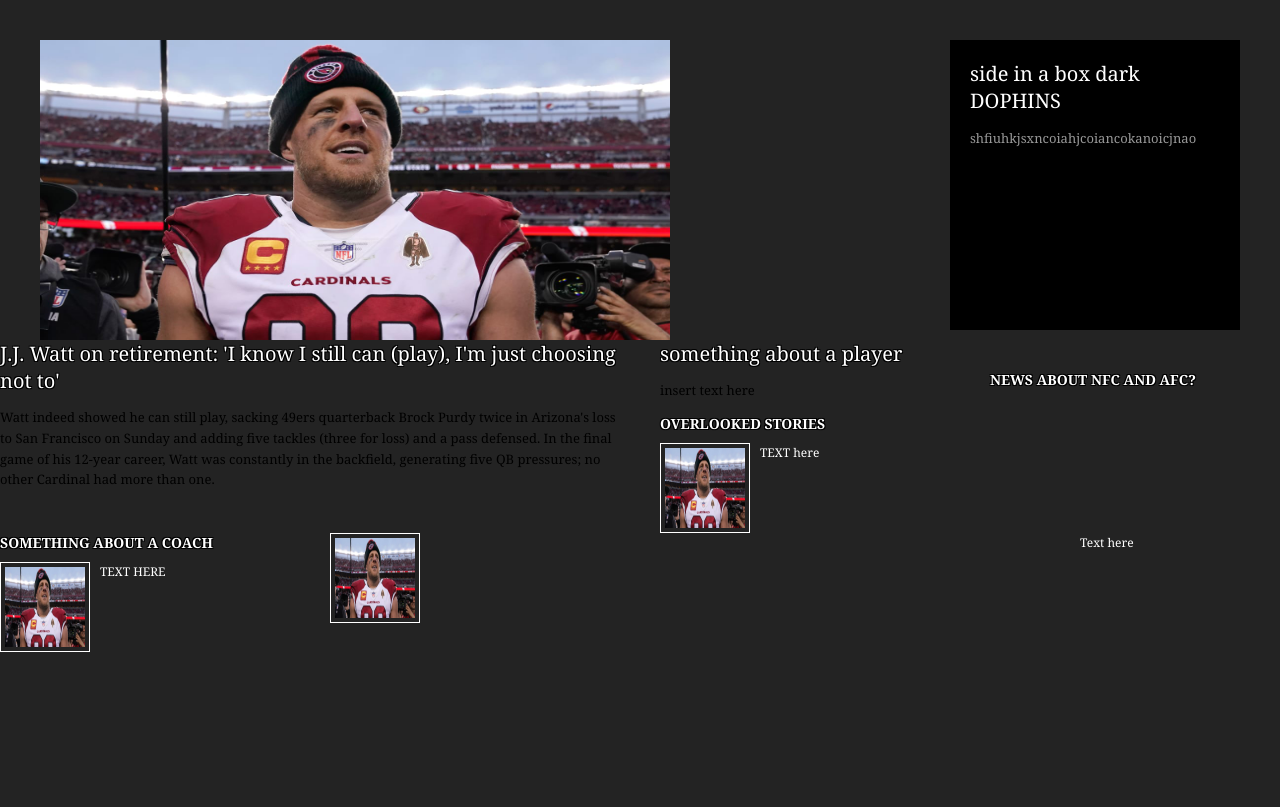
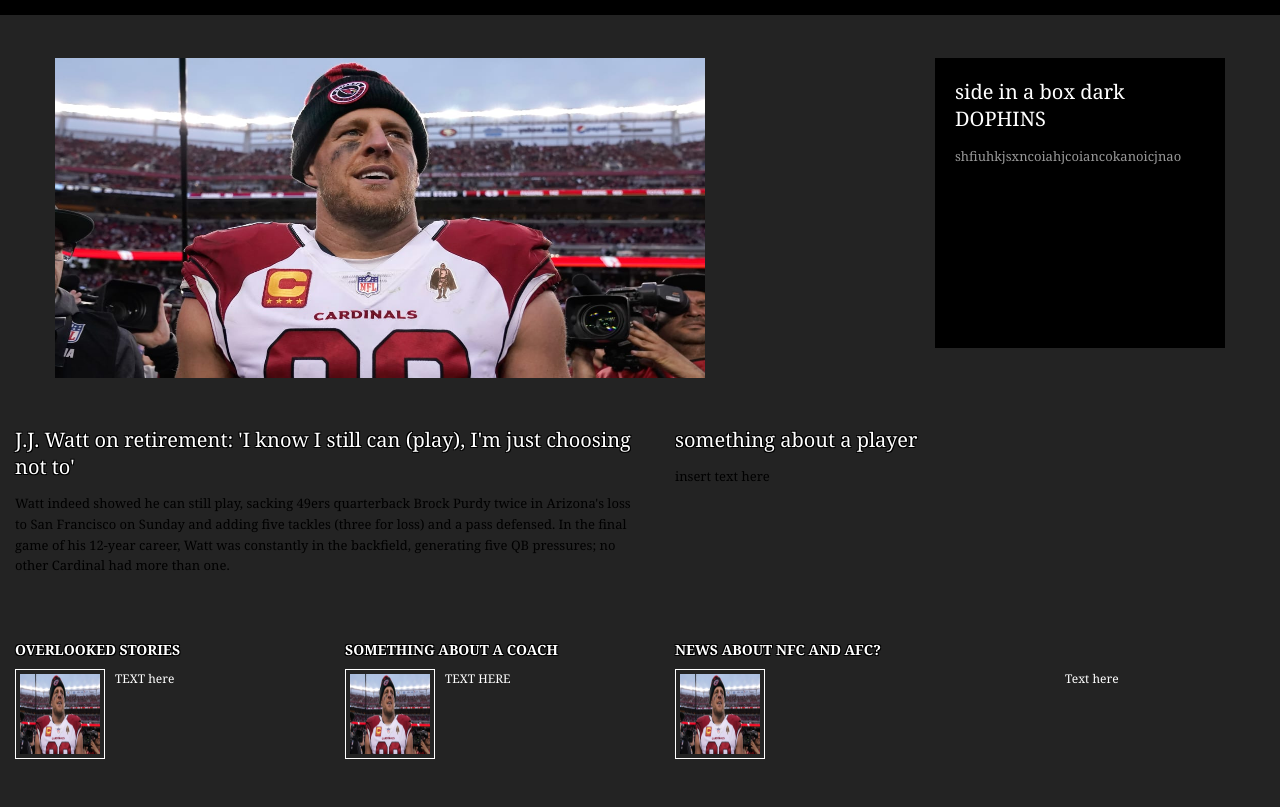
Before and after one commit to JasonOwens123/NfL-Weekly-PJ1, a plain HTML site: page index.html in a window 1280 px wide. Shown: the part 177-984 px from the top of the page. Before the commit the page ends 829 px from the top, so only its background shows below. Drawn offline with Linux system fonts and the light colour scheme.

Commit message:
fixed problem with a ,

```diff
--- a/assets/css/style.css
+++ b/assets/css/style.css
@@ -41,10 +41,16 @@ a{
     text-decoration:none;
     outline: none;
 }
-#header #container{
+#header, #container{
     display: block;
-    width: 960px;
+    width: 1250px;
     margin: 0 auto;
+}
+.boxes::after{
+    content:".";
+    display:block;
+    clear:both;
+    visibility:hidden;
 }
 
 
@@ -78,8 +84,9 @@ a{
 /* MainBody*/
 #container #watt figure img{
     float: left;
-    width: 630px;
-    height: 300px;
+    width: 650px;
+    height: 320px;
+    margin-right: 50px;
 }
 /* Black Box */
 #container #watt figure figcaption{
```
